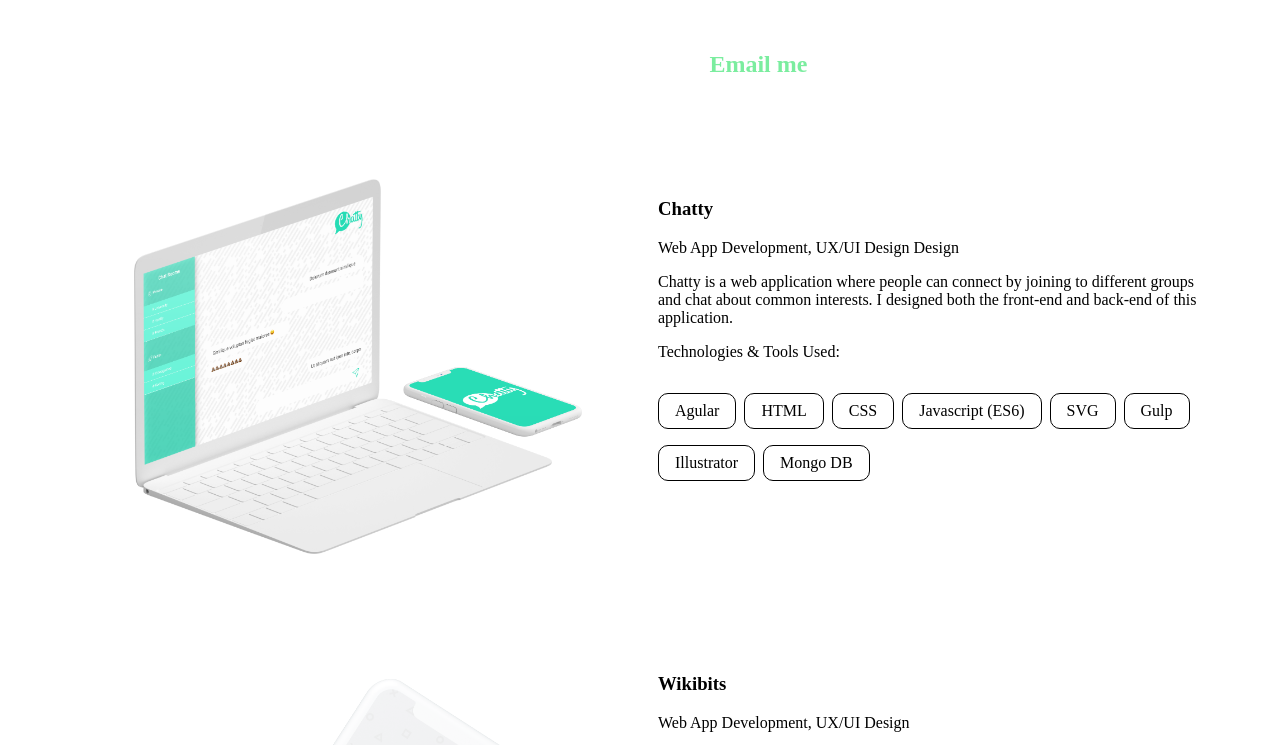
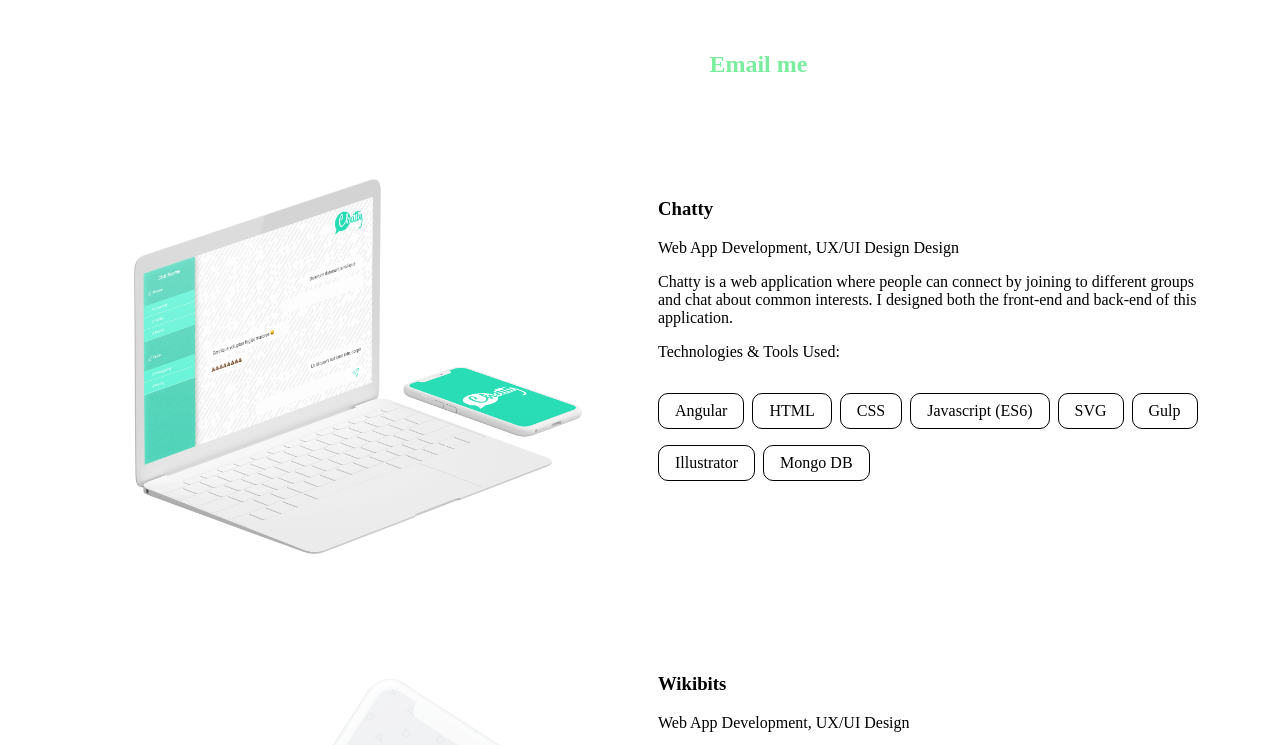
Before and after one commit to oaguinaga/OA2018, a Gatsby site: page / in a window 1280 px wide. Shown: the part 1305-2050 px from the top of the page. Built offline with nearby package versions, Linux system fonts and the light colour scheme; Gatsby itself is replaced by a stand-in of ours; what styled-theming would draw is missing.

Commit message:
Fiz typos

```diff
--- a/src/components/Projects.js
+++ b/src/components/Projects.js
@@ -10,7 +10,7 @@ const projects = [
     desc:
       'Chatty is a web application where people can connect by joining to different groups and chat about common interests. I designed both the front-end and back-end of this application.',
     tech: [
-      'Agular',
+      'Angular',
       'HTML',
       'CSS',
       'Javascript (ES6)',
--- a/src/styles/index.css
+++ b/src/styles/index.css
@@ -2,6 +2,7 @@
 
 body {
   margin: 0;
+  overflow-x: hidden;
 }
 html,
 h1,
```
